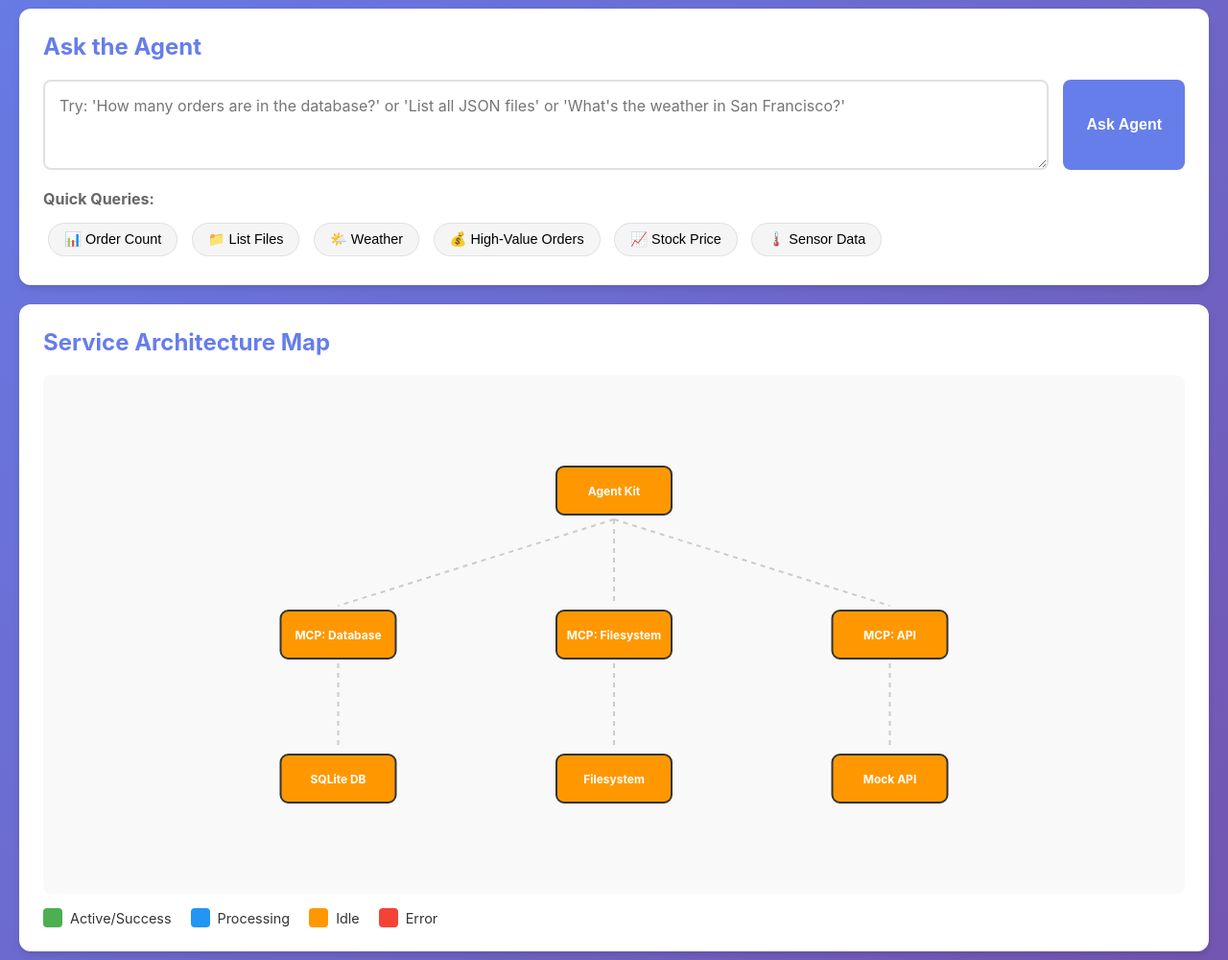
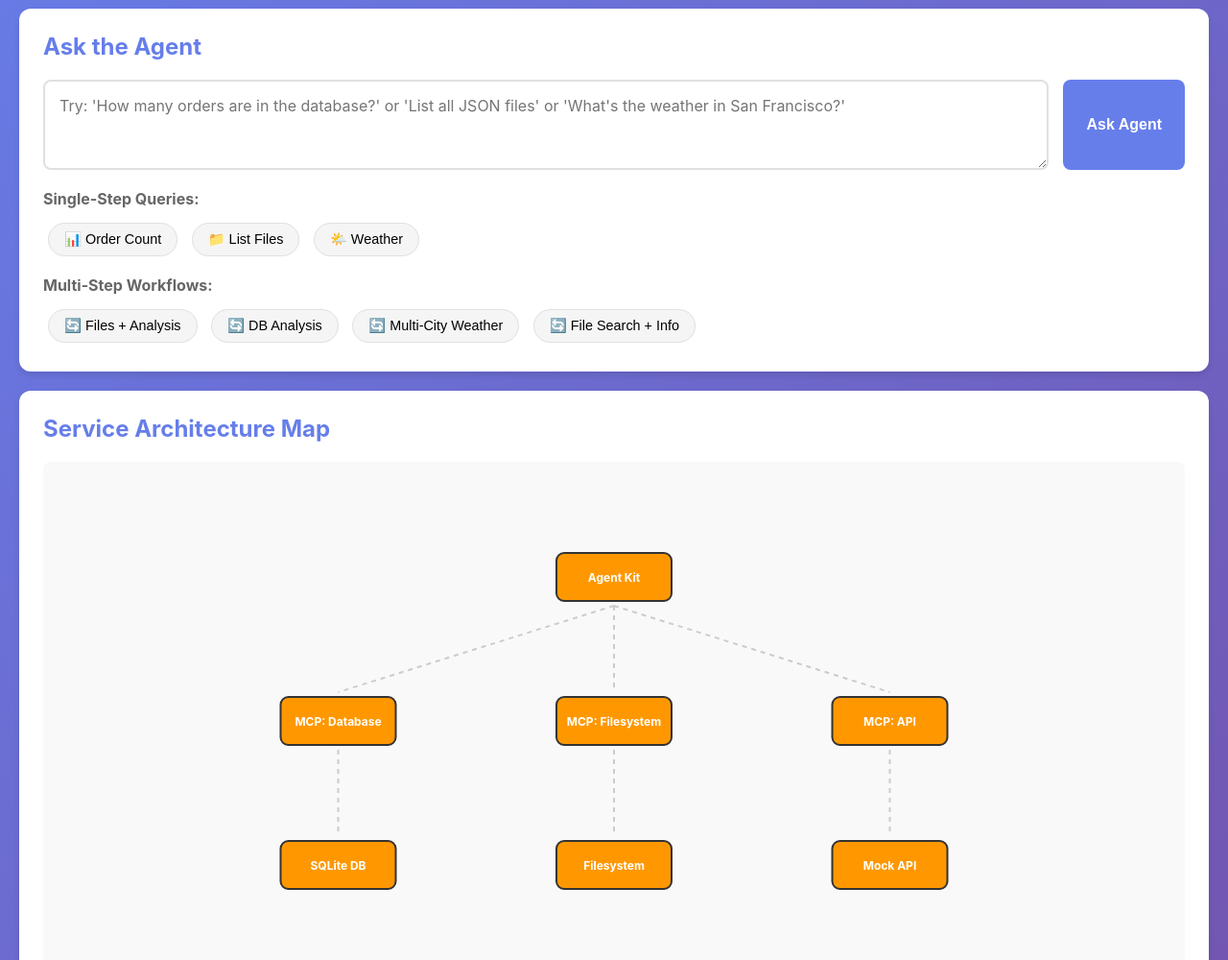
Before and after one commit to dbcert-cmyk/MediaGen, a Python web app: template app-dev/agent-demo/templates/index.html in a window 1280 px wide. Shown: the part 233-1233 px from the top of the page at 96% size. Run offline with Jinja, Linux system fonts and the light colour scheme; the template is opened without the code that fills it, so the values that code supplies are empty; some libraries are stand-ins or nearby versions.

Commit message:
Feature: Add multi-step workflow visualization and tracking
Implements intelligent multi-step workflow tracking and visualization to
showcase agent orchestration capabilities.

Backend Changes:
- Track workflow steps with step numbers in agent_service.py
- Emit step info in progress callbacks
- Return workflow_steps and total_steps in query results

Frontend Visualization:
- Add showStepBadge() to display numbered step badges on connections
- Show bright green circles with step numbers at connection midpoints
- Update activateConnection() to accept optional step number
- Badges fade to 30% opacity after 2 seconds

Dashboard Updates:
- Display "[Step N]" prefix in activity log for each tool call
- Show workflow summary "✓ Completed N-step workflow" on completion
- Pass step numbers from WebSocket to service map visualization

Multi-Step Example Queries:
- Added 4 new multi-step workflow quick action buttons
- Examples: "List files + count readings", "DB stats + list tables"
- Updated demo queries to trigger multiple tool calls
- Organized UI with "Single-Step" and "Multi-Step Workflows" sections

WebSocket Integration:
- Pass workflow_steps and total_steps in query_complete event
- Maintain backward compatibility with single-step queries

This enhancement demonstrates the agent's ability to chain multiple MCP
server calls together, providing clear visual feedback of the execution
sequence and data flow between services.

```diff
--- a/app-dev/agent-demo/app.py
+++ b/app-dev/agent-demo/app.py
@@ -141,7 +141,9 @@ def handle_query(data):
         emit('query_complete', {
             'response': result['response'],
             'activity_log': result['activity_log'],
-            'turns': result.get('turns', 0)
+            'turns': result.get('turns', 0),
+            'workflow_steps': result.get('workflow_steps', []),
+            'total_steps': result.get('total_steps', 0)
         })
     else:
         emit('query_error', {
--- a/app-dev/agent-demo/static/dashboard.js
+++ b/app-dev/agent-demo/static/dashboard.js
@@ -68,12 +68,14 @@ class Dashboard {
             console.log('Progress:', data);
 
             if (data.type === 'tool_call') {
-                this.addActivityLog('tool_call', `Calling ${data.tool} on ${data.server} MCP server`);
+                // Format message with step number if available
+                const stepPrefix = data.step ? `[Step ${data.step}] ` : '';
+                this.addActivityLog('tool_call', `${stepPrefix}Calling ${data.tool} on ${data.server} MCP server`);
                 this.stats.totalToolCalls++;
 
-                // Update service map
+                // Update service map with step number
                 if (window.serviceMap && data.tool) {
-                    window.serviceMap.handleToolCall(data.tool);
+                    window.serviceMap.handleToolCall(data.tool, data.step);
                 }
             }
         });
@@ -83,7 +85,13 @@ class Dashboard {
                 ? ((Date.now() - this.currentQueryStartTime) / 1000).toFixed(2)
                 : 0;
 
-            this.addActivityLog('tool_response', `Query completed in ${duration}s`);
+            // Display workflow summary if multi-step
+            if (data.total_steps && data.total_steps > 1) {
+                this.addActivityLog('tool_response', `✓ Completed ${data.total_steps}-step workflow in ${duration}s`);
+            } else {
+                this.addActivityLog('tool_response', `Query completed in ${duration}s`);
+            }
+
             this.displayAgentResponse(data.response);
             this.setQueryButtonState(false);
 
@@ -166,9 +174,10 @@ class Dashboard {
     runDemo() {
         const demoQueries = [
             "How many orders are in the database?",
-            "List all JSON files in the data folder",
-            "What's the weather in San Francisco?",
-            "Find all orders over $100"
+            "List all JSON files in the data folder and then count the temperature readings in sensor_data.json",
+            "What's the weather in San Francisco and New York?",
+            "Show me database statistics and list the available tables",
+            "Search for log files and tell me about the database schema"
         ];
 
         let index = 0;
--- a/app-dev/agent-demo/static/service-map.js
+++ b/app-dev/agent-demo/static/service-map.js
@@ -230,7 +230,7 @@ class ServiceMap {
         }
     }
 
-    activateConnection(fromId, toId, duration = 2000) {
+    activateConnection(fromId, toId, duration = 2000, stepNumber = null) {
         const line = document.getElementById(`line-${fromId}-${toId}`);
         if (!line) return;
 
@@ -239,6 +239,11 @@ class ServiceMap {
         line.setAttribute('stroke-width', '6');  // Thicker line
         line.setAttribute('stroke-dasharray', '0');
         line.style.filter = 'drop-shadow(0 0 8px #00FF00)';  // Add glow
+
+        // Add step number badge if provided
+        if (stepNumber !== null) {
+            this.showStepBadge(fromId, toId, stepNumber);
+        }
 
         // Create multiple flowing particles for better visibility
         for (let i = 0; i < 3; i++) {
@@ -254,6 +259,57 @@ class ServiceMap {
             line.setAttribute('stroke-dasharray', '5,5');
             line.style.filter = '';
         }, duration);
+    }
+
+    showStepBadge(fromId, toId, stepNumber) {
+        const from = this.services[fromId];
+        const to = this.services[toId];
+        if (!from || !to) return;
+
+        // Calculate midpoint
+        const midX = (from.x + to.x) / 2;
+        const midY = (from.y + to.y) / 2;
+
+        // Remove old badge if exists
+        const oldBadge = document.getElementById(`step-badge-${fromId}-${toId}`);
+        if (oldBadge) {
+            oldBadge.remove();
+        }
+
+        // Create badge group
+        const badge = document.createElementNS('http://www.w3.org/2000/svg', 'g');
+        badge.setAttribute('id', `step-badge-${fromId}-${toId}`);
+        badge.setAttribute('class', 'step-badge');
+
+        // Badge circle
+        const circle = document.createElementNS('http://www.w3.org/2000/svg', 'circle');
+        circle.setAttribute('cx', midX);
+        circle.setAttribute('cy', midY);
+        circle.setAttribute('r', '18');
+        circle.setAttribute('fill', '#00FF00');
+        circle.setAttribute('stroke', '#fff');
+        circle.setAttribute('stroke-width', '2');
+        circle.style.filter = 'drop-shadow(0 0 10px #00FF00)';
+
+        // Badge text
+        const text = document.createElementNS('http://www.w3.org/2000/svg', 'text');
+        text.setAttribute('x', midX);
+        text.setAttribute('y', midY + 5);
+        text.setAttribute('text-anchor', 'middle');
+        text.setAttribute('fill', '#000');
+        text.setAttribute('font-weight', 'bold');
+        text.setAttribute('font-size', '14');
+        text.textContent = stepNumber;
+
+        badge.appendChild(circle);
+        badge.appendChild(text);
+        this.svg.appendChild(badge);
+
+        // Fade out after duration
+        setTimeout(() => {
+            badge.style.opacity = '0.3';
+            badge.style.transition = 'opacity 0.5s';
+        }, 2000);
     }
 
     createFlowingParticle(fromId, toId) {
@@ -342,7 +398,7 @@ class ServiceMap {
         }, delay + 500);
     }
 
-    handleToolCall(toolName) {
+    handleToolCall(toolName, stepNumber = null) {
         // Map tool names to services
         const toolToService = {
             // Database tools
@@ -371,7 +427,7 @@ class ServiceMap {
         if (serviceId) {
             this.setServiceStatus('agent', 'active');
             this.setServiceStatus(serviceId, 'active');
-            this.activateConnection('agent', serviceId);
+            this.activateConnection('agent', serviceId, 2000, stepNumber);
 
             // Activate data source
             const dataSourceMap = {
@@ -383,7 +439,7 @@ class ServiceMap {
             const dataSource = dataSourceMap[serviceId];
             if (dataSource) {
                 setTimeout(() => {
-                    this.activateConnection(serviceId, dataSource);
+                    this.activateConnection(serviceId, dataSource, 2000, stepNumber);
                     this.setServiceStatus(dataSource, 'active');
                 }, 400);
             }
--- a/app-dev/agent-demo/templates/index.html
+++ b/app-dev/agent-demo/templates/index.html
@@ -42,13 +42,16 @@
 
                 <!-- Quick Actions -->
                 <div class="quick-actions">
-                    <h3>Quick Queries:</h3>
+                    <h3>Single-Step Queries:</h3>
                     <button class="quick-btn" data-query="How many orders are in the database?">📊 Order Count</button>
                     <button class="quick-btn" data-query="List all JSON files in the data folder">📁 List Files</button>
                     <button class="quick-btn" data-query="What's the weather in San Francisco?">🌤️ Weather</button>
-                    <button class="quick-btn" data-query="Find all orders over $100">💰 High-Value Orders</button>
-                    <button class="quick-btn" data-query="Get the stock price for GOOGL">📈 Stock Price</button>
-                    <button class="quick-btn" data-query="Count how many temperature readings are in sensor_data.json">🌡️ Sensor Data</button>
+
+                    <h3 style="margin-top: 15px;">Multi-Step Workflows:</h3>
+                    <button class="quick-btn" data-query="List all JSON files and then count temperature readings in sensor_data.json">🔄 Files + Analysis</button>
+                    <button class="quick-btn" data-query="Get database statistics and list all tables">🔄 DB Analysis</button>
+                    <button class="quick-btn" data-query="What's the weather in San Francisco and New York?">🔄 Multi-City Weather</button>
+                    <button class="quick-btn" data-query="Search for log files and get info about server.log">🔄 File Search + Info</button>
                 </div>
             </section>
 
```
Also changed, not shown: app-dev/agent-demo/agent_service.py (+29 -3 lines).
